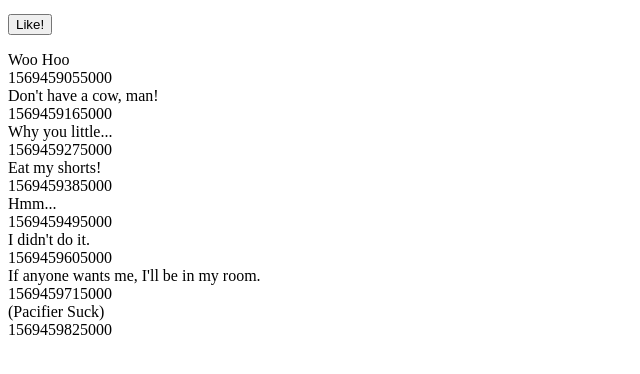
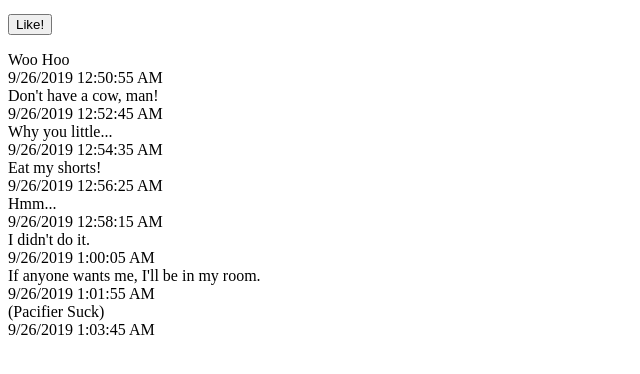
Before and after one commit to Lin87/2019csc436-hw2, an Angular app in the folder mydist/: page / in a window 1280 px wide. Shown: the part 348-722 px from the top of the page, without its empty margins (0-640 px from the left). Built offline with nearby package versions, Linux system fonts and the light colour scheme.

Commit message:
convert timestamp to human readable format

```diff
--- a/mydist/src/app/app.component.html
+++ b/mydist/src/app/app.component.html
@@ -6,7 +6,7 @@
   <div *ngFor="let msg of messages.messages">
     <div>
       <div class="text">{{msg.text}}</div>
-      <div class="text">{{msg.timestamp}}</div>
+      <div class="text">{{formatTimestamp(msg.timestamp)}}</div>
     </div>
   </div>
 </div>
--- a/mydist/src/app/app.component.ts
+++ b/mydist/src/app/app.component.ts
@@ -16,9 +16,11 @@ export class AppComponent {
   constructor(private _msgService: MessagesService) {
     _msgService = new MessagesService();
     this.messages = _msgService.generateMessages();
-    // for(var i = 0; i < this.messages.messages.length; i++) {
-    //   console.log(this.messages.messages[i]);
-    // }
+  }
+
+  formatTimestamp(num: number) {
+    let date = new Date(num);
+    return date.toLocaleDateString() + " " + date.toLocaleTimeString();
   }
 
 }
```
